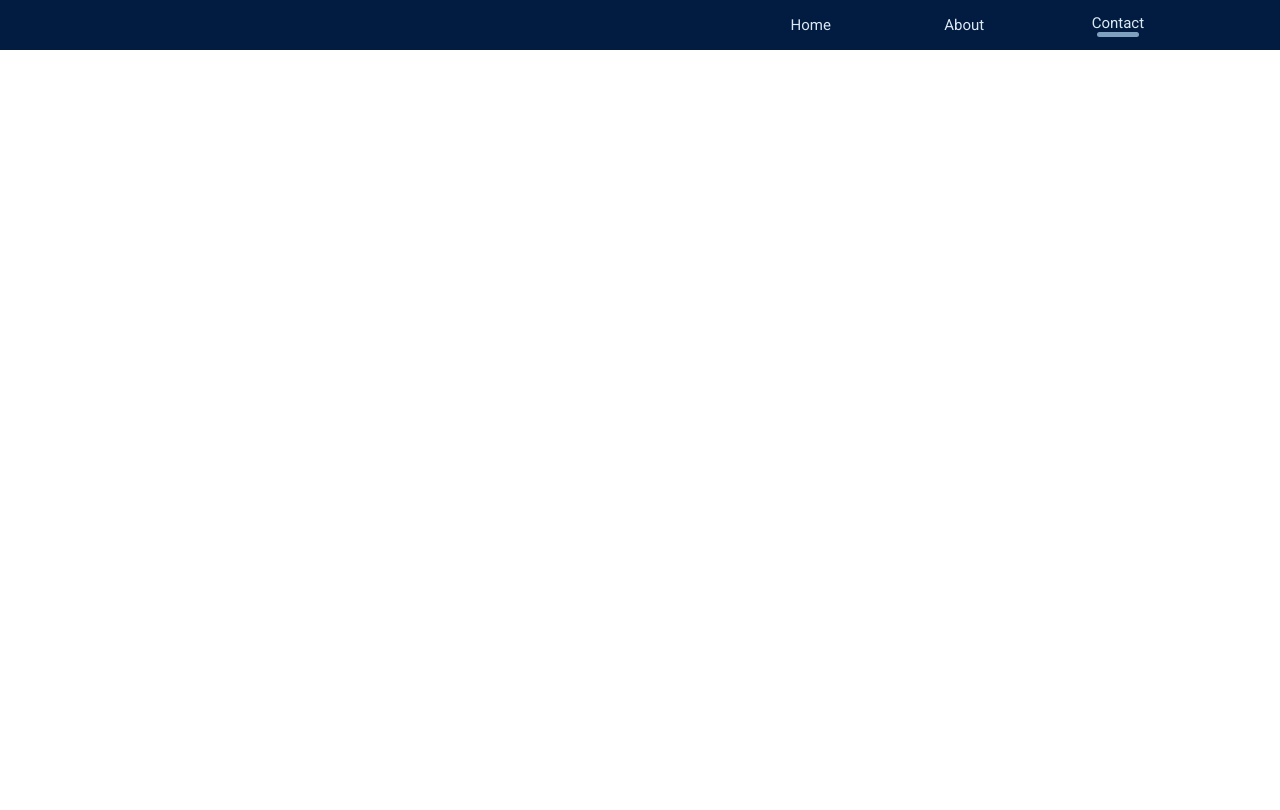
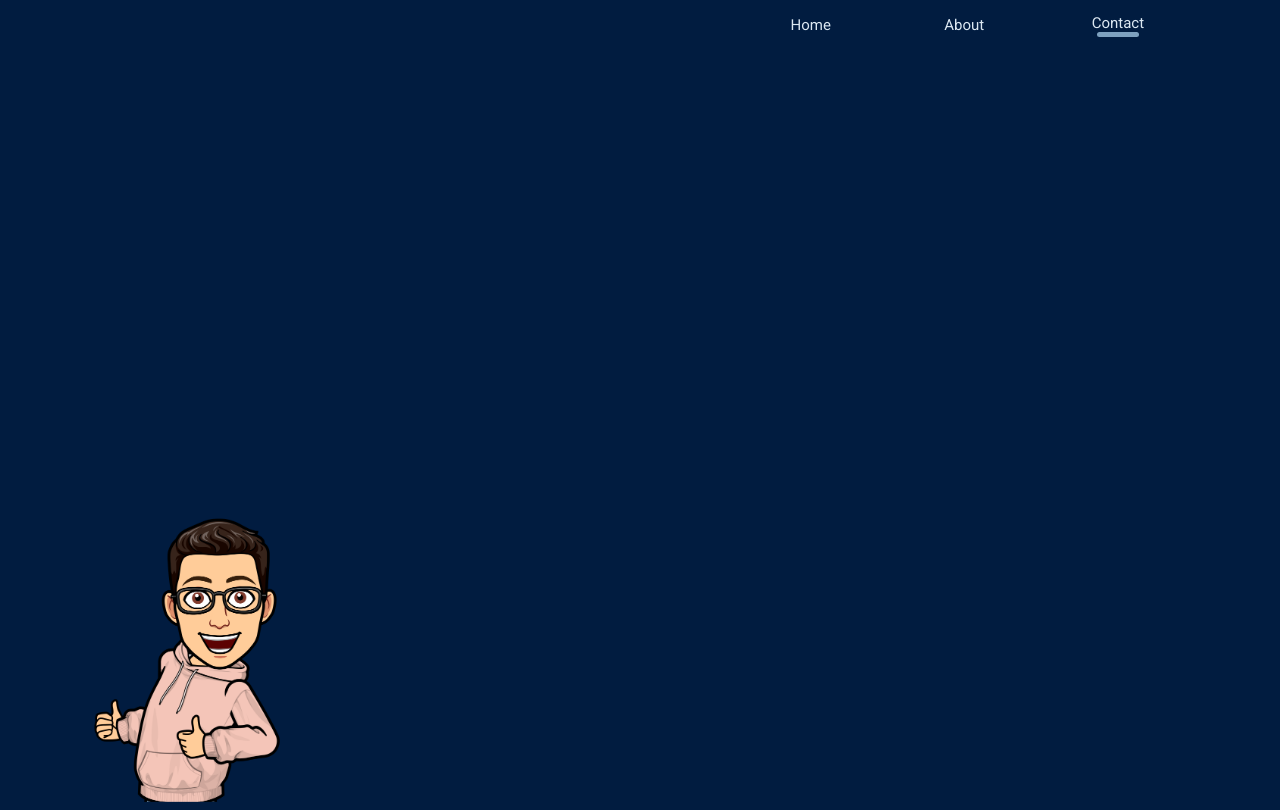
Before and after one commit to JuvencioTrej/Portafolio, a Vue app: page /contact in a window 1280 px wide. Before the commit this address had no page. Built offline with nearby package versions, Linux system fonts and the light colour scheme; what vue-toast-notification would draw is missing.

Commit message:
arreglos al diseño

```diff
--- a/src/components/Experience.vue
+++ b/src/components/Experience.vue
@@ -75,7 +75,7 @@ export default {
         display: grid;
         grid-template-columns: repeat(auto-fill, minmax(20%, 1fr));
         grid-auto-rows: 1fr;
-        grid-gap: 20px;
+        grid-gap: 50px;
         justify-content: space-evenly;
     }
     .card{
@@ -83,6 +83,7 @@ export default {
         width: 200px;
         height: 250px;
         border-radius: 20px;
+        margin-bottom: 20px;
         box-shadow: 0px 0px 10px var(--primary_color);
         background-color: var(--primary_color);
         transition: box-shadow 0.2s linear,
--- a/src/components/TheWelcome.vue
+++ b/src/components/TheWelcome.vue
@@ -114,7 +114,7 @@ export default {
   }
 }
 </script>
-<style>
+<style scoped>
   .main-welcome{
     width: 100%;
     height: 100vh;
--- a/src/router/index.js
+++ b/src/router/index.js
@@ -12,6 +12,11 @@ const router = createRouter({
       path: '/about',
       name: 'about',
       component: () => import('../views/AboutView.vue')
+    },
+    {
+      path: '/contact',
+      name: 'contact',
+      component: () => import('../views/ContactView.vue')
     }
   ]
 })
--- a/src/views/AboutView.vue
+++ b/src/views/AboutView.vue
@@ -16,10 +16,10 @@ export default {
 
 }
 </script>
-<style>
+<style scoped>
   .main-about{
     width: 100%;
-    height: 95vh;
+    min-height: 95vh;
     background-color: var(--primary_color);
     display: flex;
     flex-wrap: wrap;
@@ -28,7 +28,6 @@ export default {
   .content-img{
     position: relative;
     width: 50%;
-    height: 95vh;
     overflow: hidden;
   }
   .content-img img{
@@ -39,7 +38,8 @@ export default {
   }
   .content-txt{
     width: 50%;
-    height: 95vh;
+    height: 100%;
+    overflow: auto;
   }
   .content-txt h4{
     margin: 0px;
@@ -61,6 +61,7 @@ export default {
     color:var(--whoto_color);
     font-size: 23px;
     margin-top: 15px;
+    text-align: justify;
   }
 
   @media screen and (max-width: 800px) {
--- a/src/views/ContactView.vue
+++ b/src/views/ContactView.vue
@@ -1,5 +1,8 @@
 <template>
-    <div>
+    <div class="main-contact">
+       <div class="content-img">
+         <img src="@/assets/img/dibujo2.png" alt="">
+       </div>
 
     </div>
 </template>
@@ -8,6 +11,21 @@ export default {
 
 }
 </script>
-<style>
-
+<style scoped>
+  .main-contact{
+    width: 100%;
+    height: 95vh;
+    background-color: var(--primary_color);
+    font-family: "Raleway", sans-serif;
+  }
+  .content-img{
+    position: fixed;
+    width: 300px;
+    height: 300px;
+    bottom: 0px;
+    left: 3cqw;
+  }
+  .content-img img{
+    width: 100%;
+  }
 </style>
```
Also changed, not shown: src/assets/img/dibujo2.png (added).
